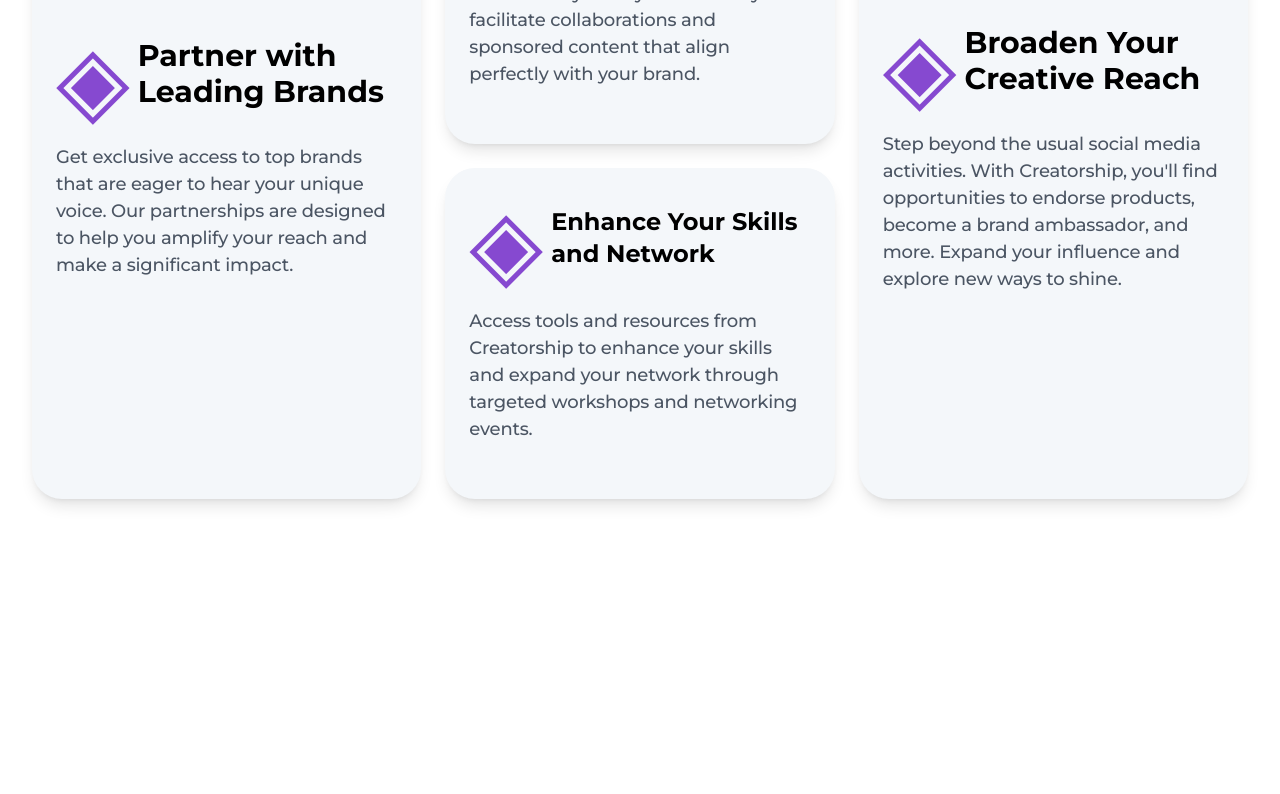
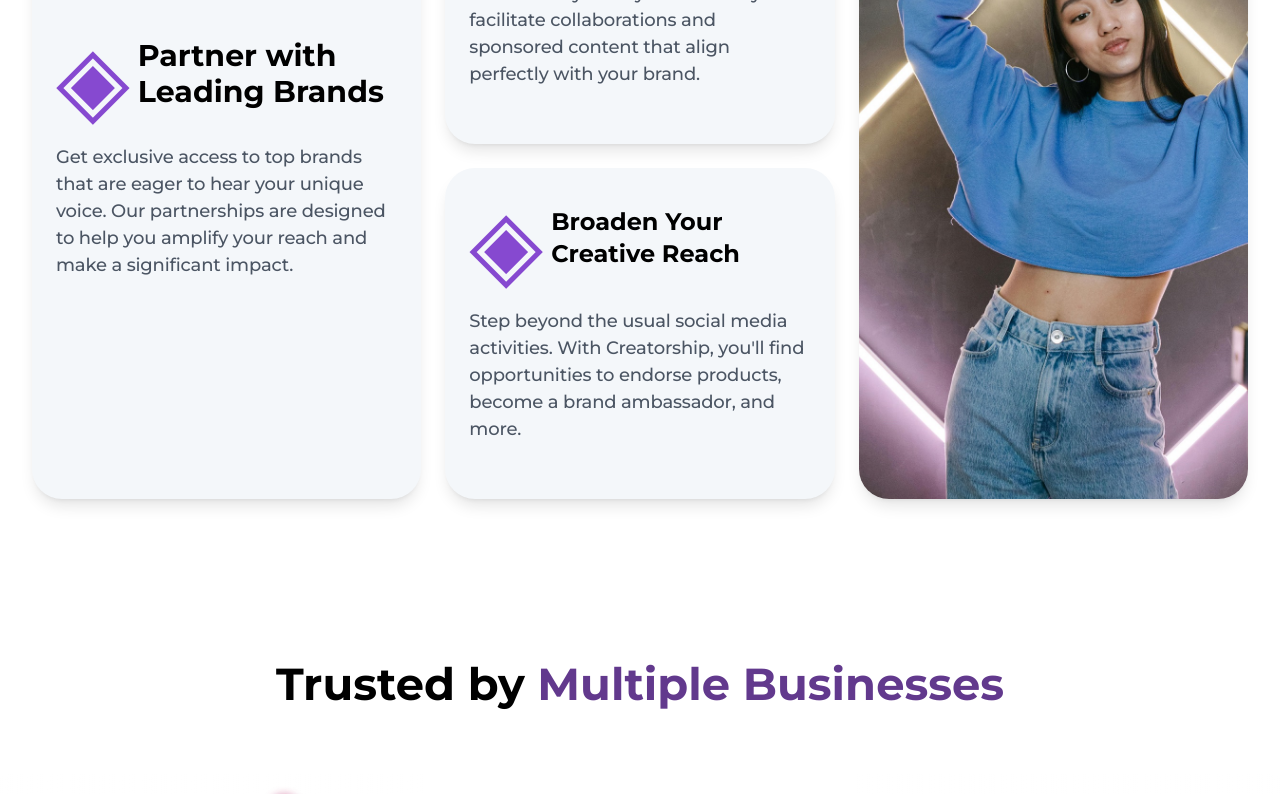
Before and after one commit to iCoderBilal/creatorship, a React (Vite) app in the folder my-project/: page /creator in a window 1280 px wide. Shown: the part 1000-1794 px from the top of the page. Before the commit the page ends 1595 px from the top, so only its background shows below. Built offline with nearby package versions, Linux system fonts and the light colour scheme.

Commit message:
creatorship creator Page is Ready

```diff
--- a/my-project/src/App.css
+++ b/my-project/src/App.css
@@ -3065,6 +3065,11 @@ input[type=range]::-moz-focus-outer {
 
 /* _________________________Creator-Hero____________________ */
 
+.join-img-div {
+  background: url(./assets//creator-img.jpg);
+  background-size: cover;
+}
+
 @media screen and (max-width: 765px) {
   .creator-hero-heading {
     font-size: 2.3rem;
--- a/my-project/src/pages/Creator/Components/Join.jsx
+++ b/my-project/src/pages/Creator/Components/Join.jsx
@@ -19,7 +19,11 @@ const Join = () => {
           </h1>
         </div>
         <div className="grid grid-cols-1 md:grid-cols-3 gap-6 mt-16">
-          <div className="bg-[#F4F7FA] p-6 shadow-lg rounded-[30px] md:row-span-2 flex justify-center flex-col">
+          <div
+            className="bg-[#F4F7FA] p-6 shadow-lg rounded-[30px] md:row-span-2 flex justify-center flex-col"
+            data-aos="fade-up"
+            data-aos-delay="200"
+          >
             <div className="flex gap-2 items-center justify-center mb-3">
               <span className="md:text-8xl text-6xl text-[#8649D0] mb-2">
                 ◈
@@ -34,7 +38,11 @@ const Join = () => {
               your reach and make a significant impact.
             </p>
           </div>
-          <div className="bg-[#F4F7FA] p-6 shadow-lg rounded-[30px] ">
+          <div
+            className="bg-[#F4F7FA] p-6 shadow-lg rounded-[30px] "
+            data-aos="fade-up"
+            data-aos-delay="200"
+          >
             <div className="flex gap-2 items-center justify-center mb-3">
               <span className="md:text-8xl text-6xl text-[#8649D0] mb-2">
                 ◈
@@ -48,8 +56,12 @@ const Join = () => {
               and sponsored content that align perfectly with your brand.
             </p>
           </div>
-          <div className="bg-[#F4F7FA] p-6 shadow-lg rounded-[30px]  md:row-span-2 flex justify-center flex-col">
-            <div className="flex gap-2 items-center justify-center mb-3">
+          <div
+            className="hidden join-img-div p-6 shadow-lg rounded-[30px]  md:row-span-2 md:flex justify-center flex-col"
+            data-aos="fade-up"
+            data-aos-delay="200"
+          >
+            {/* <div className="flex gap-2 items-center justify-center mb-3">
               <span className="md:text-8xl text-6xl text-[#8649D0] mb-2">
                 ◈
               </span>
@@ -62,22 +74,47 @@ const Join = () => {
               you'll find opportunities to endorse products, become a brand
               ambassador, and more. Expand your influence and explore new ways
               to shine.
-            </p>
+            </p> */}
           </div>
-          <div className="bg-[#F4F7FA] p-6 shadow-lg rounded-[30px]  ">
+          <div
+            className="bg-[#F4F7FA] p-6 shadow-lg rounded-[30px]  "
+            data-aos="fade-up"
+            data-aos-delay="200"
+          >
             <div className="flex gap-2 items-center justify-center mb-3">
               <span className="md:text-8xl text-6xl text-[#8649D0] mb-2">
                 ◈
               </span>
               <h2 className="text-2xl font-bold mb-3 font-Montserrat">
-                Enhance Your Skills and Network
+                Broaden Your Creative Reach
               </h2>
             </div>
             <p className="cxobv c6xyh ceonn font-Montserrat text-gray-600 font-medium">
-              Access tools and resources from Creatorship to enhance your skills
-              and expand your network through targeted workshops and networking
-              events.
+              Step beyond the usual social media activities. With Creatorship,
+              you'll find opportunities to endorse products, become a brand
+              ambassador, and more.
             </p>
+          </div>
+
+          <div
+            className=" join-img-div p-6 shadow-lg rounded-[30px]  md:row-span-2 flex justify-center flex-col min-h-[400px] md:hidden"
+            data-aos="fade-up"
+            data-aos-delay="200"
+          >
+            {/* <div className="flex gap-2 items-center justify-center mb-3">
+              <span className="md:text-8xl text-6xl text-[#8649D0] mb-2">
+                ◈
+              </span>
+              <h2 className="text-2xl md:text-3xl font-bold mb-3 font-Montserrat">
+                Broaden Your Creative Reach
+              </h2>
+            </div>
+            <p className="cxobv c6xyh ceonn font-Montserrat text-gray-600 font-medium">
+              Step beyond the usual social media activities. With Creatorship,
+              you'll find opportunities to endorse products, become a brand
+              ambassador, and more. Expand your influence and explore new ways
+              to shine.
+            </p> */}
           </div>
         </div>
       </div>
--- /dev/null
+++ b/my-project/src/pages/Creator/Components/Works.jsx
@@ -0,0 +1,59 @@
+import React from "react";
+import creatorImg from "../../../assets/creator-img.jpg";
+
+const HowItWorks = () => {
+  return (
+    <div className="bg-gray-50 py-16">
+      <div className="max-w-6xl mx-auto px-4 lg:px-0">
+        <div className="grid grid-cols-1 lg:grid-cols-2 gap-12 items-center">
+          {/* Image Section */}
+          <div className="flex justify-center">
+            <img
+              src={creatorImg}
+              alt="Person reading"
+              className="rounded-lg shadow-lg"
+            />
+          </div>
+
+          {/* Steps Section */}
+          <div className="text-left">
+            <h2 className="text-3xl font-semibold text-gray-800 mb-6">
+              Take Control of Your Creative Career
+            </h2>
+            <ul className="space-y-4">
+              <li className="flex">
+                <span className="font-bold text-xl text-indigo-600 mr-4">
+                  1
+                </span>
+                <p className="text-gray-600">
+                  You need to choose the productivity SaaS tool that best fits
+                  your needs.
+                </p>
+              </li>
+              <li className="flex">
+                <span className="font-bold text-xl text-indigo-600 mr-4">
+                  2
+                </span>
+                <p className="text-gray-600">
+                  Once you have chosen your productivity SaaS tool, you will
+                  need to set up your account.
+                </p>
+              </li>
+              <li className="flex">
+                <span className="font-bold text-xl text-indigo-600 mr-4">
+                  3
+                </span>
+                <p className="text-gray-600">
+                  With your account set up, it’s time to start using the
+                  productivity SaaS tool.
+                </p>
+              </li>
+            </ul>
+          </div>
+        </div>
+      </div>
+    </div>
+  );
+};
+
+export default HowItWorks;
--- a/my-project/src/pages/Creator/Creator.jsx
+++ b/my-project/src/pages/Creator/Creator.jsx
@@ -2,6 +2,10 @@ import React from "react";
 import Header from "../Homepage/Components/Header";
 import Hero from "./Components/Hero";
 import Join from "./Components/Join";
+import Works from "./Components/Works";
+import HowItWorks from "./Components/Works";
+import MarqueeDemo from "../Homepage/Components/ReviewMarquee";
+import FooterBlock from "../Homepage/Components/Footer";
 
 const Creator = () => {
   return (
@@ -9,6 +13,9 @@ const Creator = () => {
       <Header />
       <Hero />
       <Join />
+      <MarqueeDemo />
+      <FooterBlock />
+      {/* <HowItWorks /> */}
     </div>
   );
 };
```
Also changed, not shown: my-project/src/assets/creator-img.jpg (added).
